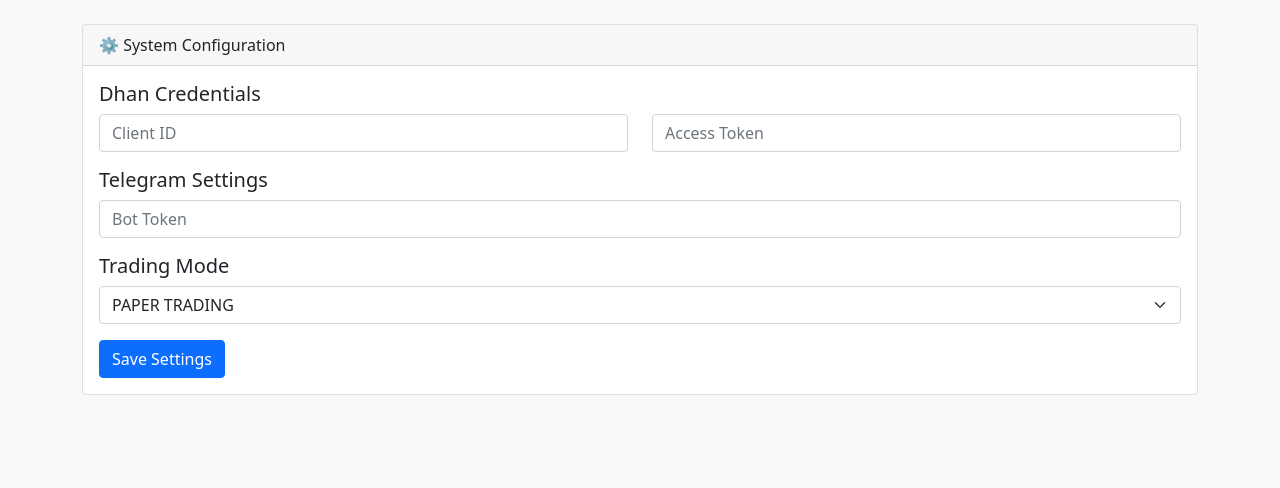
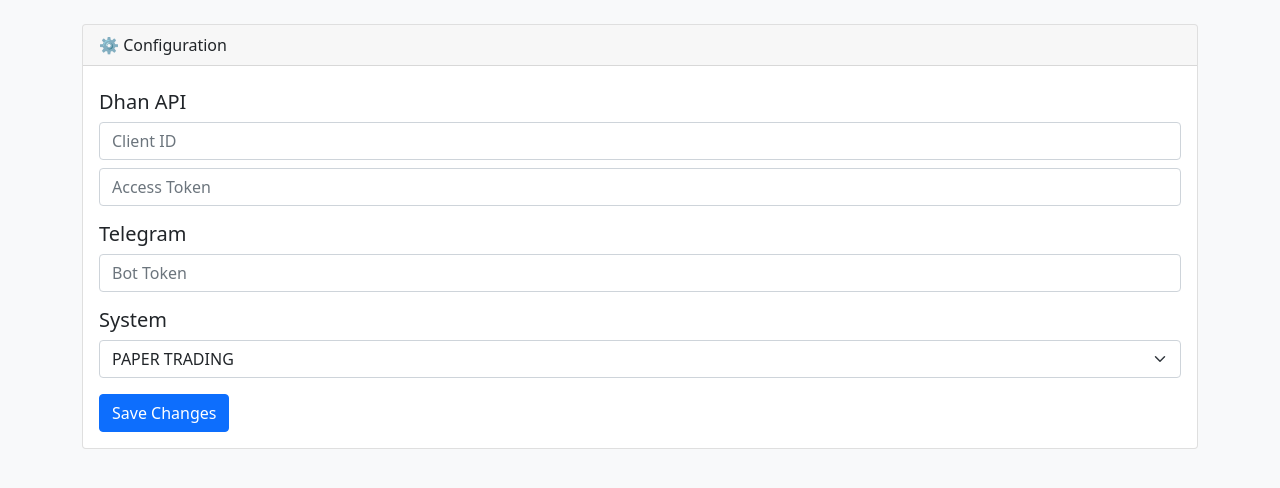
Before and after one commit to rajd1005/DhanAlgoWeb, a Flask app: page /settings in a window 1280 px wide. Shown: the part 56-544 px from the top of the page. Run offline with Flask 3, Linux system fonts and the light colour scheme.

Commit message:
Refactor settings form layout and labels

```diff
--- a/templates/settings.html
+++ b/templates/settings.html
@@ -1,33 +1,23 @@
 {% extends "base.html" %}
 {% block content %}
 <div class="card">
-    <div class="card-header">⚙️ System Configuration</div>
+    <div class="card-header">⚙️ Configuration</div>
     <div class="card-body">
         <form method="POST">
-            <h5>Dhan Credentials</h5>
-            <div class="row mb-3">
-                <div class="col">
-                    <input type="text" name="client_id" class="form-control" placeholder="Client ID" value="{{ config.dhan_creds.client_id }}">
-                </div>
-                <div class="col">
-                    <input type="password" name="access_token" class="form-control" placeholder="Access Token" value="{{ config.dhan_creds.access_token }}">
-                </div>
-            </div>
+            <h5 class="mt-2">Dhan API</h5>
+            <input type="text" name="client_id" class="form-control mb-2" placeholder="Client ID" value="{{ config.dhan_creds.client_id }}">
+            <input type="password" name="access_token" class="form-control mb-3" placeholder="Access Token" value="{{ config.dhan_creds.access_token }}">
 
-            <h5>Telegram Settings</h5>
-            <div class="mb-3">
-                <input type="text" name="bot_token" class="form-control" placeholder="Bot Token" value="{{ config.telegram.bot_token }}">
-            </div>
+            <h5 class="mt-2">Telegram</h5>
+            <input type="text" name="bot_token" class="form-control mb-3" placeholder="Bot Token" value="{{ config.telegram.bot_token }}">
 
-            <h5>Trading Mode</h5>
-            <div class="mb-3">
-                <select name="mode" class="form-select">
-                    <option value="PAPER" {% if config.trading_mode == 'PAPER' %}selected{% endif %}>PAPER TRADING</option>
-                    <option value="LIVE" {% if config.trading_mode == 'LIVE' %}selected{% endif %}>LIVE TRADING</option>
-                </select>
-            </div>
+            <h5 class="mt-2">System</h5>
+            <select name="mode" class="form-select mb-3">
+                <option value="PAPER" {% if config.trading_mode=='PAPER' %}selected{% endif %}>PAPER TRADING</option>
+                <option value="LIVE" {% if config.trading_mode=='LIVE' %}selected{% endif %}>LIVE TRADING</option>
+            </select>
 
-            <button type="submit" class="btn btn-primary">Save Settings</button>
+            <button class="btn btn-primary">Save Changes</button>
         </form>
     </div>
 </div>
```
